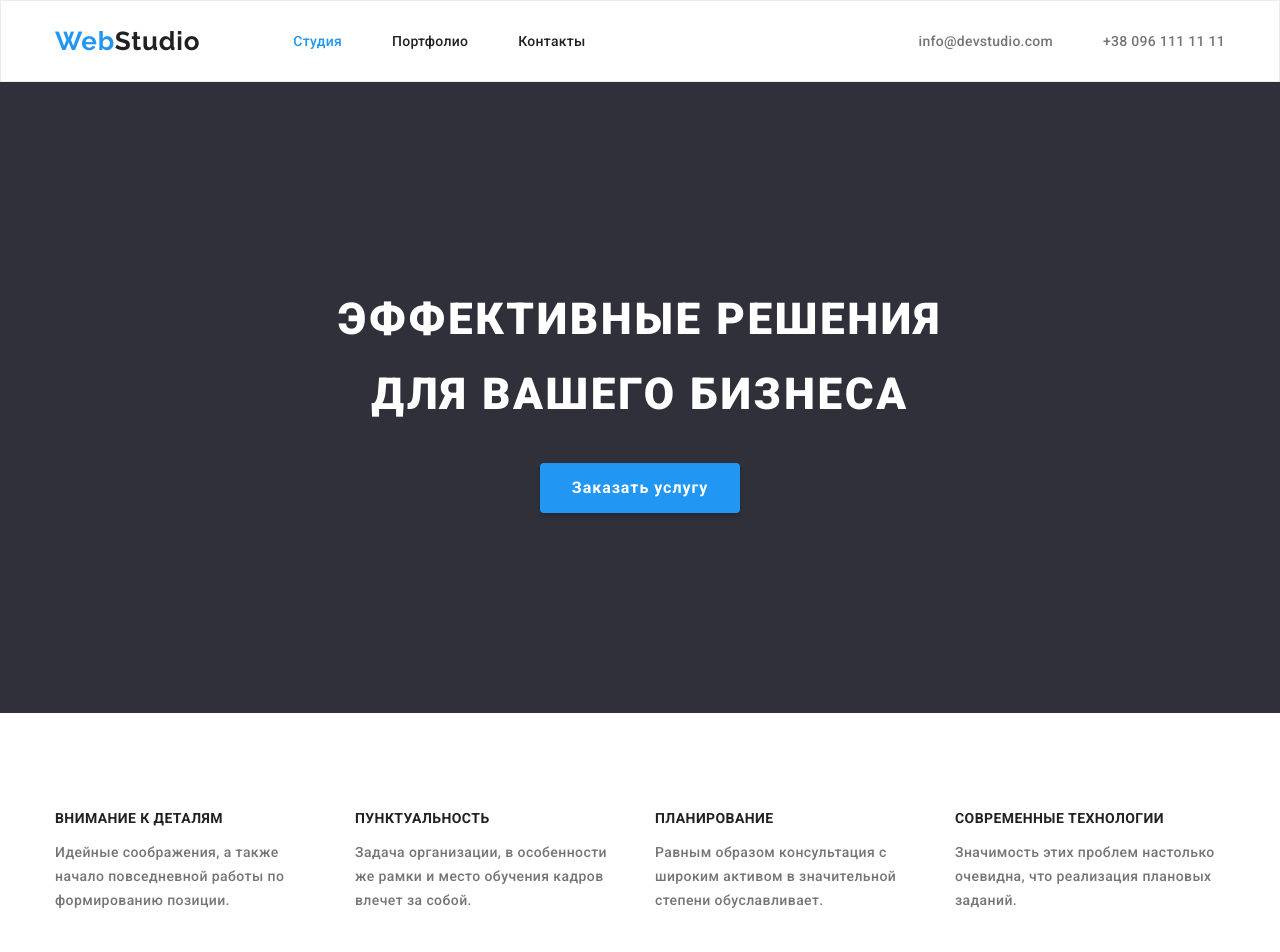
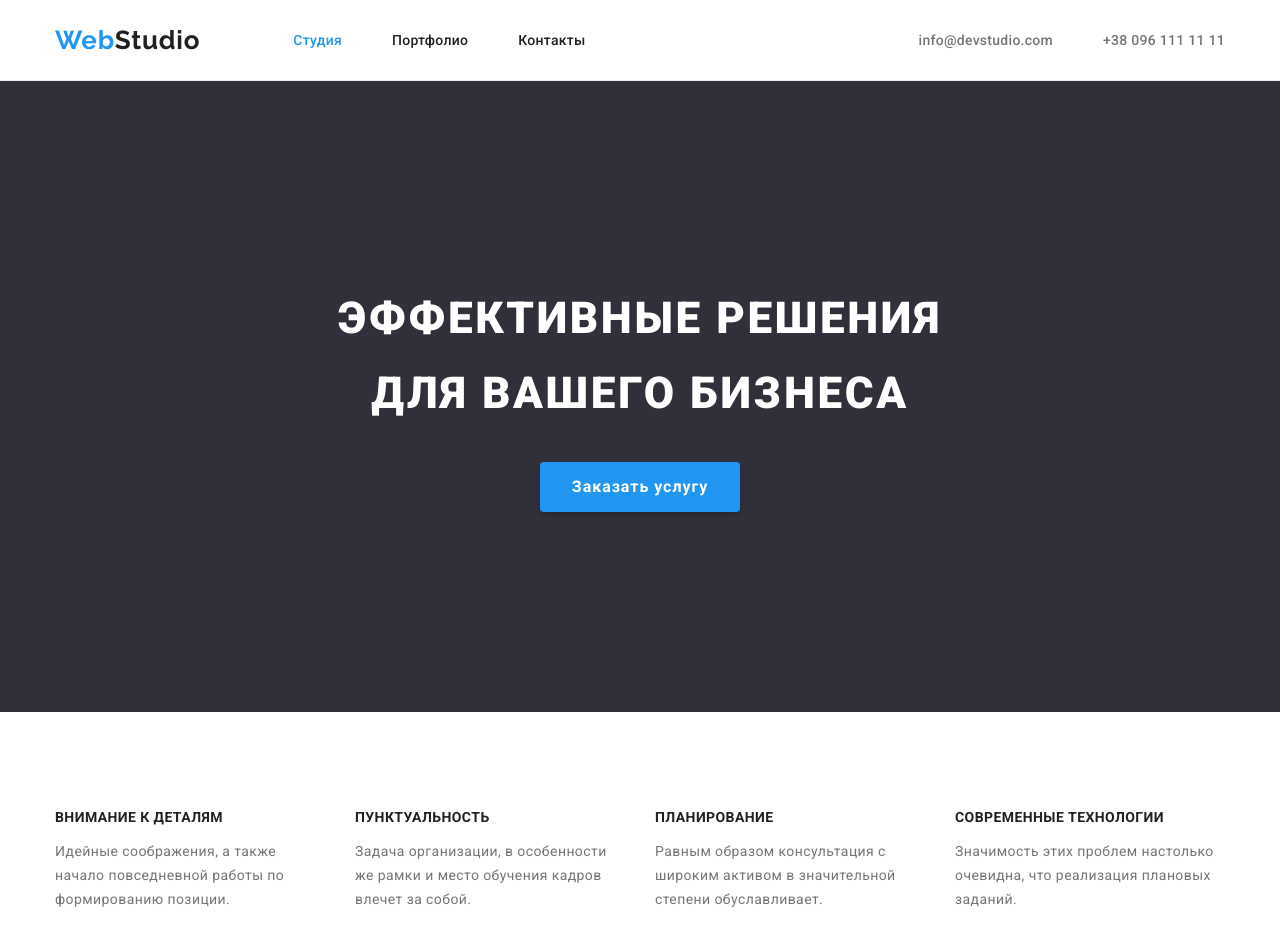
Before and after one commit to Mark4Titan/goit-markup-hw-03, a plain HTML site: page index.html in a window 1280 px wide. Shown: the top 952 px of the page. Drawn offline with nearby package versions, Linux system fonts and the light colour scheme.

Commit message:
Проводить правки ментора

```diff
--- a/css/style.css
+++ b/css/style.css
@@ -76,7 +76,7 @@ img {
 .header {
   /* padding-top: 32px; */
   /* padding-bottom: 32px; */
-  border: 1px solid #ececec;
+  border-bottom: 1px solid #ececec;
 }
 
 /* ==================================================== */
@@ -218,16 +218,32 @@ img {
 }
 
 .advantages-paragraph-item {
-  font-weight: 500;
   width: 270px;
   height: 75px;
   color: var(--color-font-gray);
+
+  font-style: normal;
+  font-weight: normal;
+  font-size: 14px;
+  line-height: 1.714;
+
+  letter-spacing: 0.03em;
+}
+
+.advantages-item {
+  width: 270px;
+  height: 100px;
 }
 /*<!--<!--benefits-->  OUT-->*/
 
 /*<!--Чем мы занимаемся  IN-->*/
 .section-do .container {
   padding-top: 94px;
+}
+
+.do-item-img {
+  width: 370px;
+  height: 294px;
 }
 
 .title-do {
@@ -281,12 +297,12 @@ img {
     0px 2px 1px rgba(0, 0, 0, 0.2);
   border-radius: 0px 0px 4px 4px;
   width: 270px;
-  height: 368px;
   background-color: var(--color-font-light);
 }
 
 .wrapper {
   padding: 30px 0;
+  text-align: center;
 }
 
 .text {
@@ -301,6 +317,8 @@ img {
 
 .team-paragraph-item {
   color: var(--color-font-gray);
+
+  margin-top: 9px;
 }
 
 /*<!--Чем мы занимаемся  OUT-->*/
```
